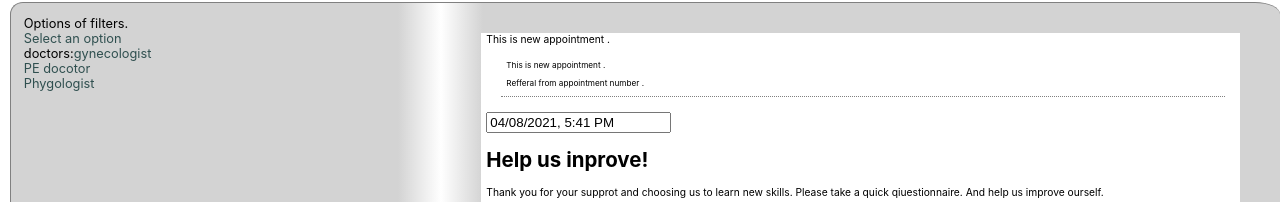
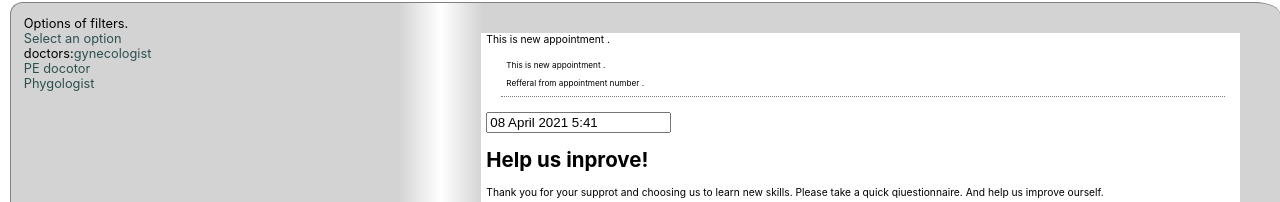
Before and after one commit to elzp/patientMedicalApp, a React (Create React App) app: page /new in a window 1280 px wide. Shown: the part 143-345 px from the top of the page. Built offline with nearby package versions, Linux system fonts and the light colour scheme.

Commit message:
formated time

```diff
--- a/src/comp/Appointments.tsx
+++ b/src/comp/Appointments.tsx
@@ -61,7 +61,10 @@ function handleTypeDoctorSelect(){ //sets array of doctor's names depending on c
          <Appointment noOfAppointment = {value}/>
 
     <DatePicker selected={startDate} onChange={(date: Date) => {setStartDate(date);}
-    }  showTimeSelect   dateFormat="Pp"
+    }  showTimeSelect   timeFormat="HH:mm"
+      timeIntervals={20}
+      timeCaption="time"
+      dateFormat="dd MMMM yyyy h:mm"
     />
     <div id="welcome-section">
 
```
